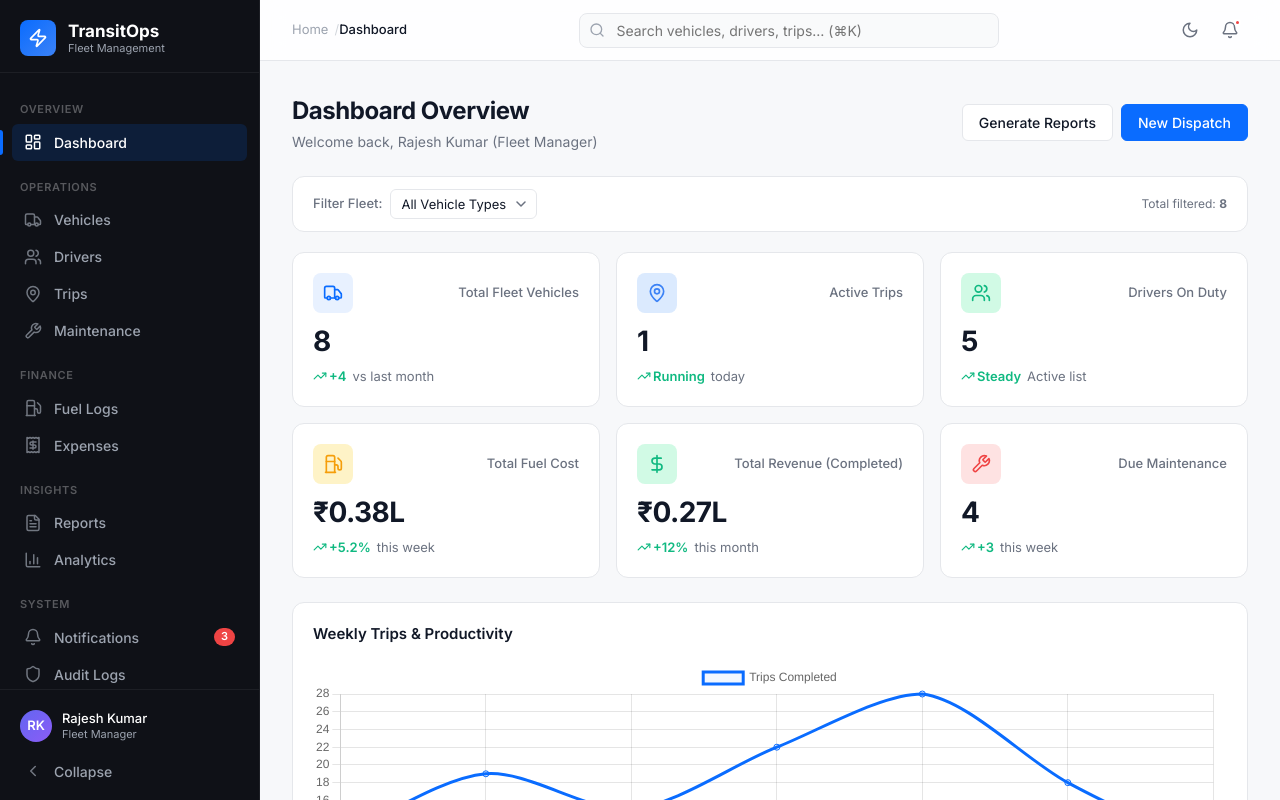
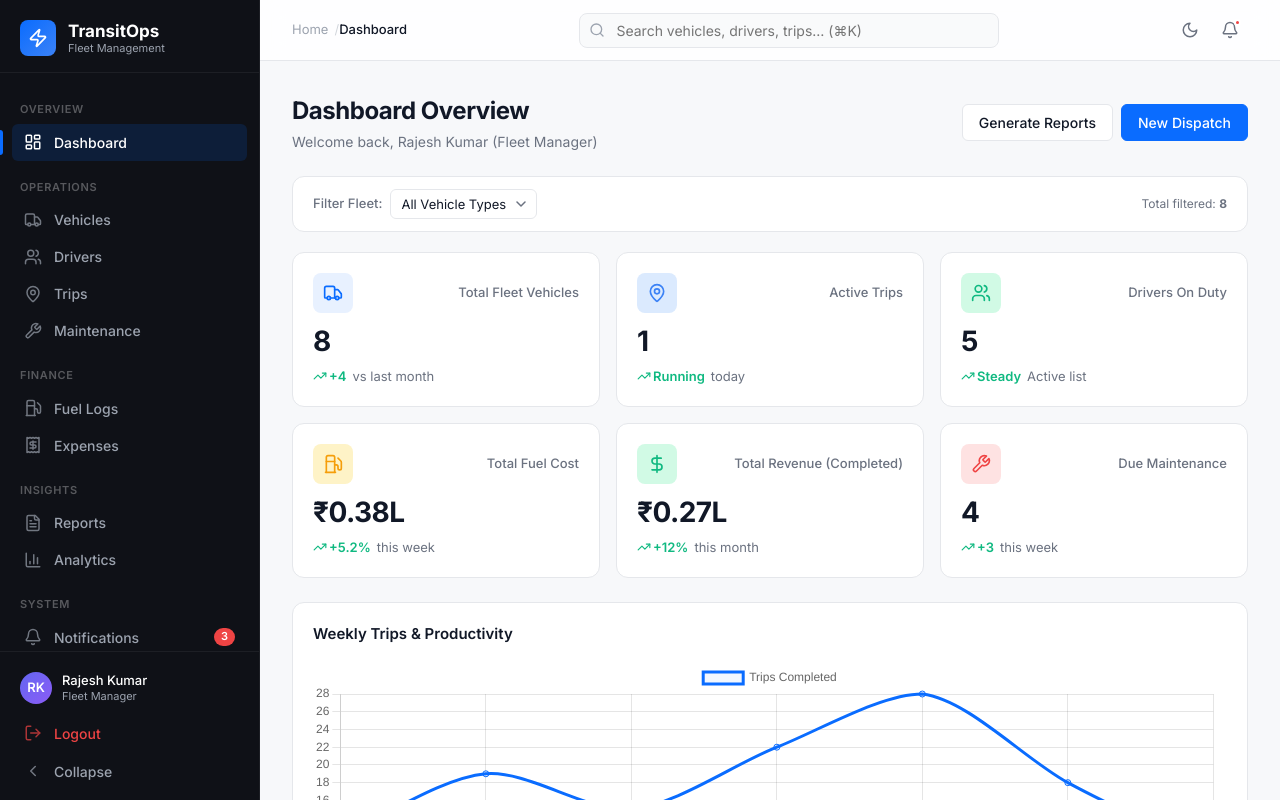
Before and after one commit to Dipak162006/odoo-hackathon-26-devcrafters, a React (Vite) app in the folder frontend/: page / in a window 1280 px wide. Shown: the top 800 px of the page. Built offline with nearby package versions, Linux system fonts and the light colour scheme.

Commit message:
UI: add logout button to sidebar footer

```diff
--- a/frontend/src/components/Sidebar.jsx
+++ b/frontend/src/components/Sidebar.jsx
@@ -1,4 +1,4 @@
-import { NavLink, useLocation } from 'react-router-dom';
+import { NavLink, useLocation, useNavigate } from 'react-router-dom';
 import { useApp } from '../context/AppContext';
 import {
   LayoutDashboard, Truck, Users, MapPin, Wrench, Fuel,
@@ -49,6 +49,12 @@ const NAV_SECTIONS = [
 export default function Sidebar() {
   const { user, sidebarCollapsed, sidebarMobileOpen, toggleSidebar, toggleMobileSidebar, unreadCount } = useApp();
   const location = useLocation();
+  const navigate = useNavigate();
+
+  const handleLogout = () => {
+    localStorage.removeItem('transitops_user');
+    navigate('/login');
+  };
 
   const classes = [
     'sidebar',
@@ -129,6 +135,14 @@ export default function Sidebar() {
           </div>
           <button
             className="sidebar-link"
+            onClick={handleLogout}
+            style={{ marginTop: 4, color: '#EF4444' }}
+          >
+            <LogOut size={18} />
+            <span>{sidebarCollapsed ? '' : 'Logout'}</span>
+          </button>
+          <button
+            className="sidebar-link"
             onClick={toggleSidebar}
             style={{ marginTop: 4 }}
           >
```
